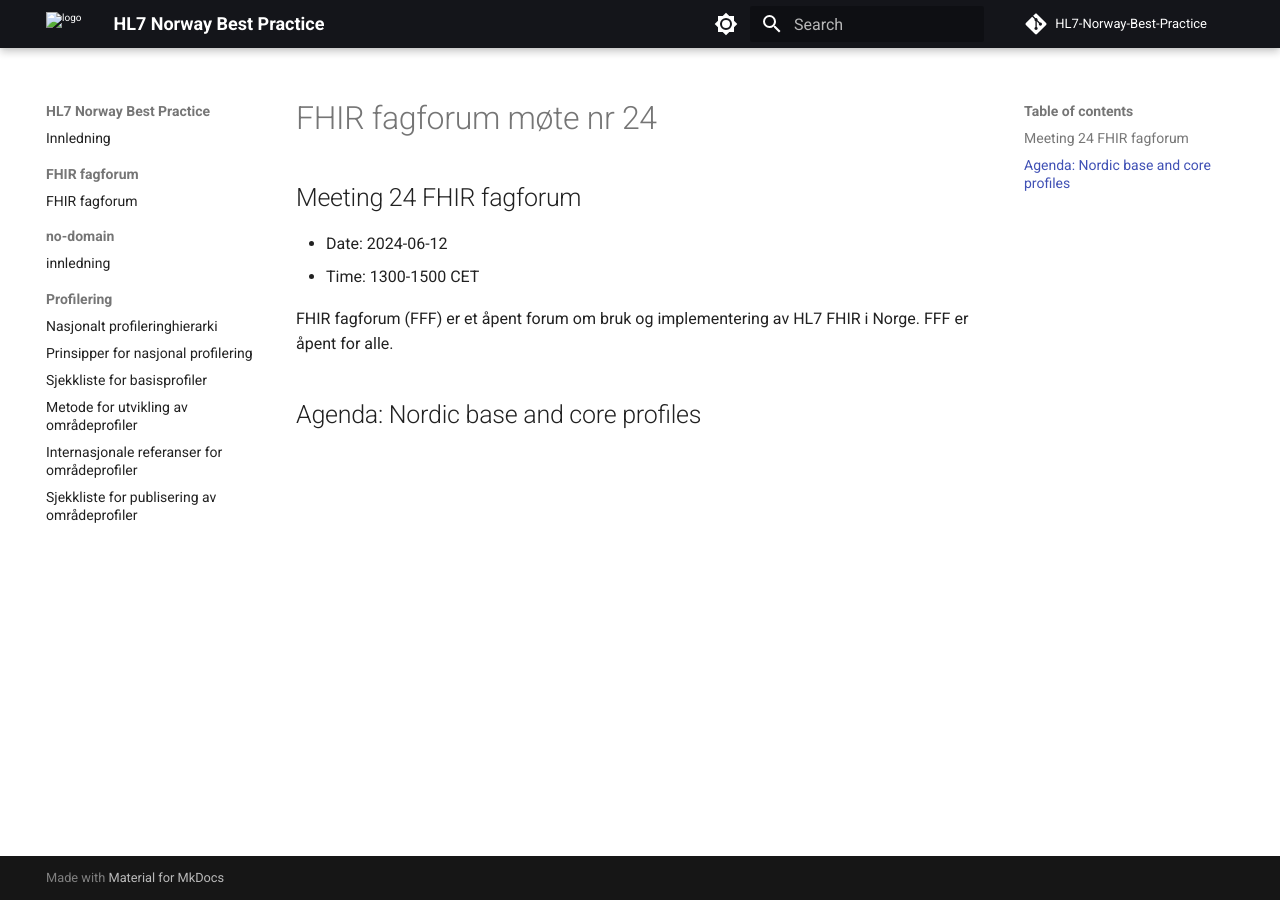
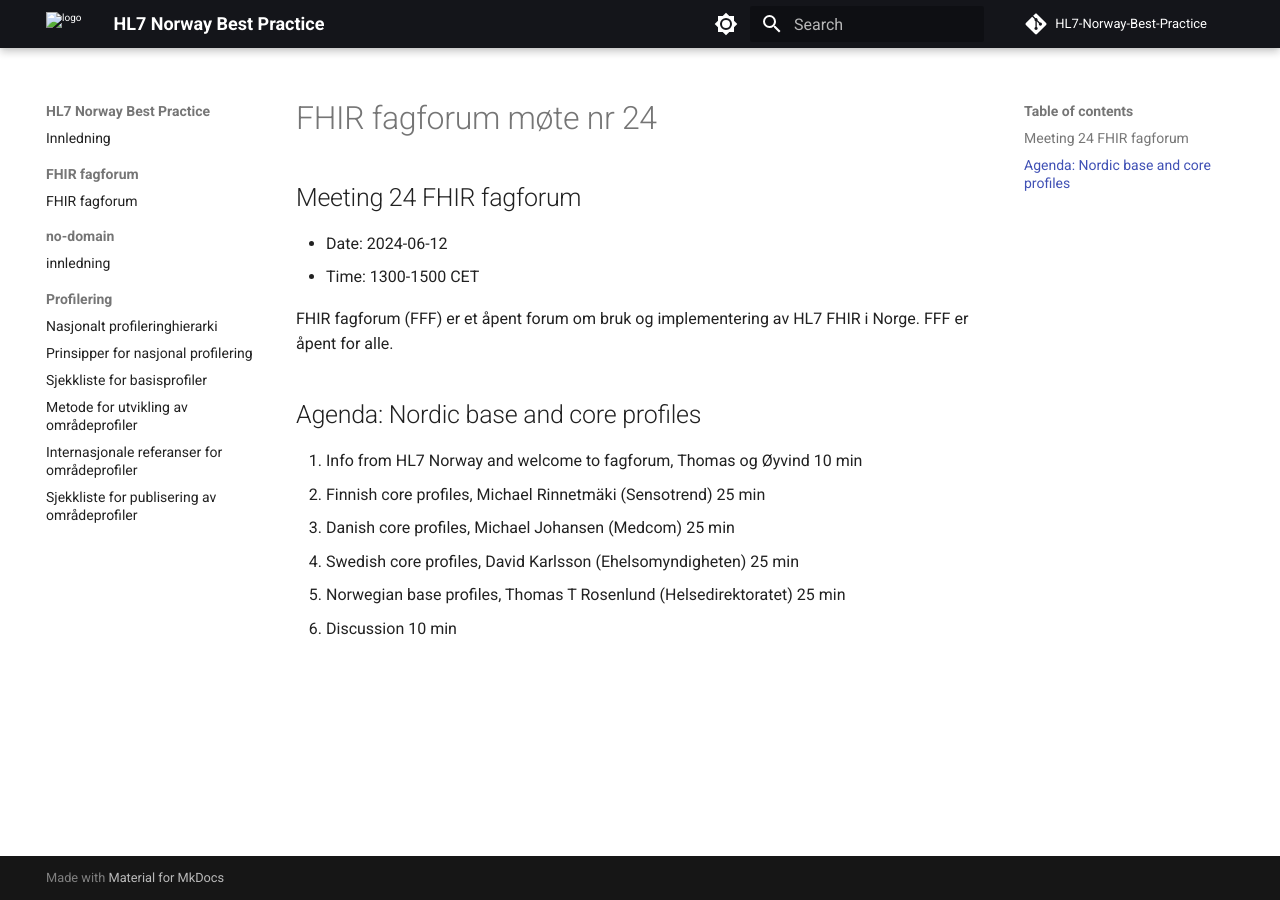
Before and after one commit to HL7Norway/best-practice, an MkDocs documentation site: the page built from docs/FHIR-faglig-forum/_agenda/2024-06-12-agenda.md, in a window 1280 px wide. Built offline with MkDocs 1.6.1 and Material for MkDocs 9.7.7, drawn with Linux system fonts in a browser that asks for light colours; comment, search, counter and statistics services are not loaded.

Commit message:
FFF agenda 24

```diff
--- a/docs/FHIR-faglig-forum/_agenda/2024-06-12-agenda.md
+++ b/docs/FHIR-faglig-forum/_agenda/2024-06-12-agenda.md
@@ -14,3 +14,10 @@ tema: Nordic base and core profiles
 FHIR fagforum (FFF) er et åpent forum om bruk og implementering av HL7 FHIR i Norge. FFF er åpent for alle.
 
 ## Agenda: Nordic base and core profiles
+
+1. Info from HL7 Norway and welcome to fagforum, Thomas og Øyvind 10 min
+2. Finnish core profiles, Michael Rinnetmäki (Sensotrend) 25 min
+3. Danish core profiles, Michael Johansen (Medcom) 25 min
+4. Swedish core profiles, David Karlsson (Ehelsomyndigheten) 25 min
+5. Norwegian base profiles, Thomas T Rosenlund (Helsedirektoratet) 25 min
+6. Discussion 10 min
```
